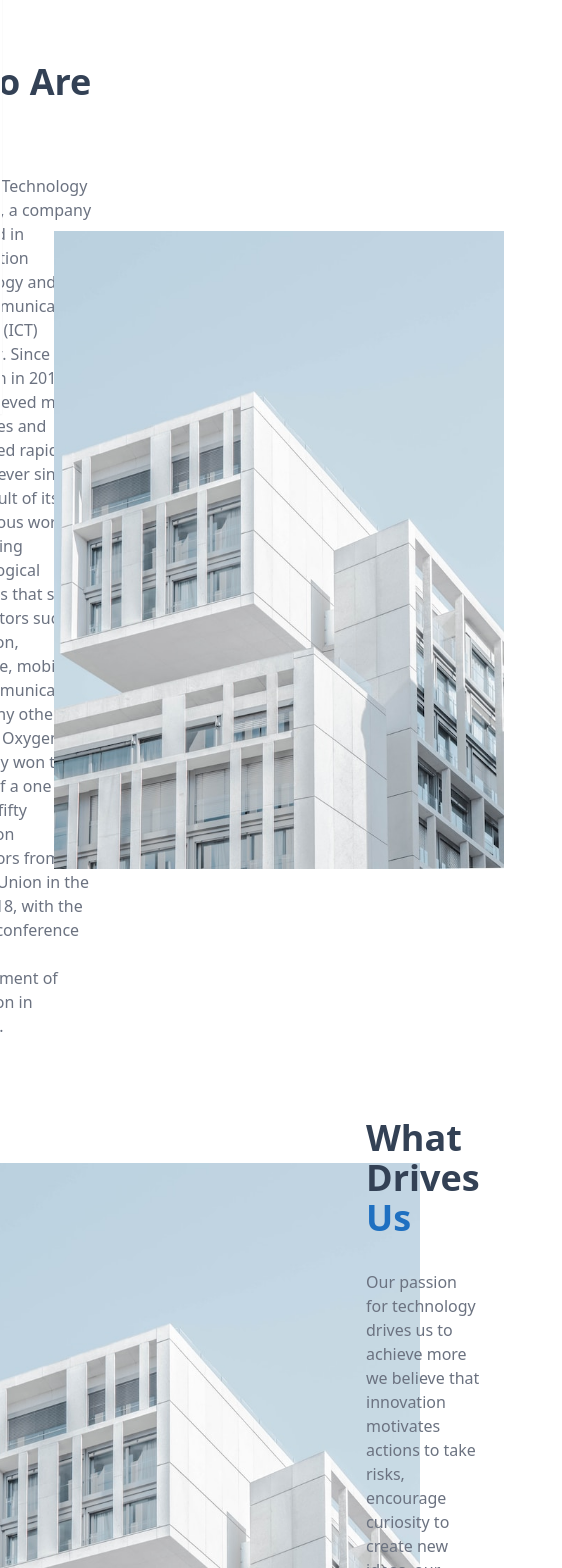
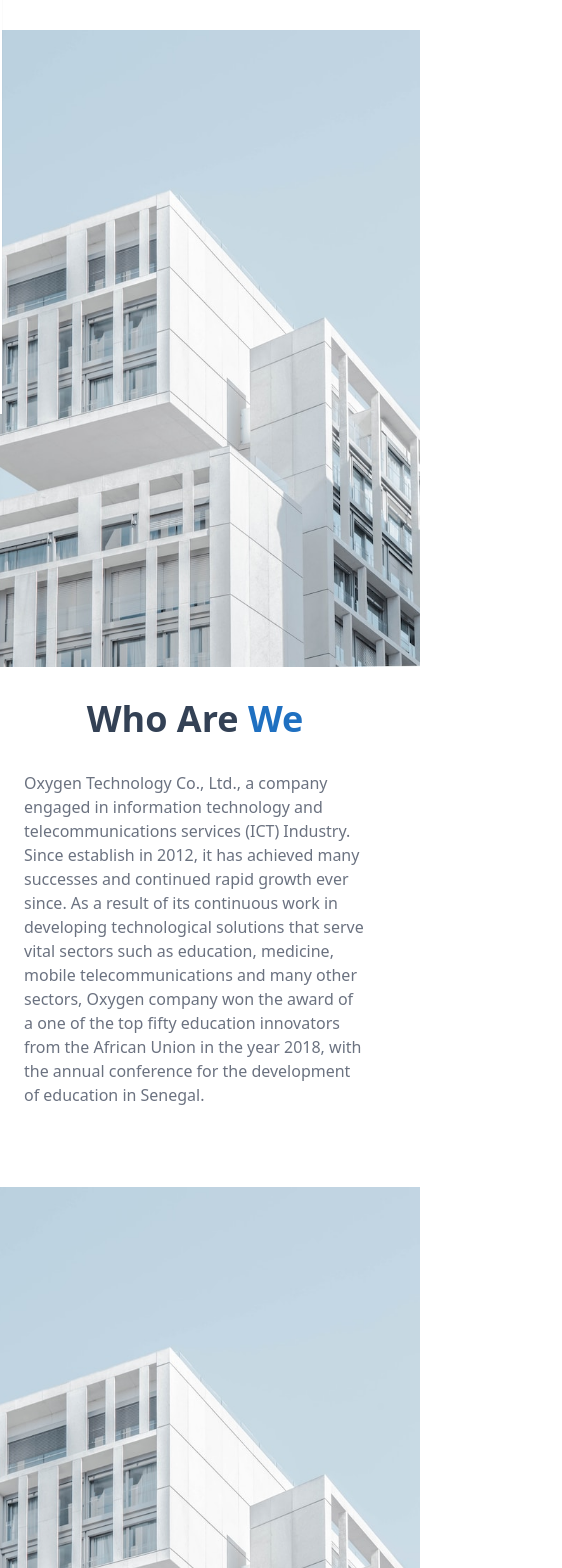
Before and after one commit to breezyx28/oxygen_ict, a Next.js app: page /about in a window 390 px wide. Shown: the part 432-2000 px from the top of the page, 562 px wide, since content can reach past the window. Built offline with nearby package versions, Linux system fonts and the light colour scheme.

Commit message:
fix about page responsivness

```diff
--- a/src/app/about/page.tsx
+++ b/src/app/about/page.tsx
@@ -6,11 +6,11 @@
   return (
     <>
       <Jumbotrun pageName={"About Us"} />
-      <section className="section-container z-50 bg-white">
+      <section className="section-container py-0 z-50 bg-white">
         <div className="container px-6 py-10 mx-auto">
-          <div className="wrapper flex justify-center gap-x-[1rem] items-center w-full">
-            <div className="flex flex-col items-center gap-y-[1rem]">
-              <div className="section-text">
+          <div className="wrapper flex md:flex-row flex-col justify-center md:gap-x-[1rem] gap-x-0 gap-y-[1rem] items-center w-full">
+            <div className="flex flex-col items-center gap-y-[1rem] md:order-1 order-2">
+              <div className="section-text md:pt-0 pt-4">
                 Who Are <span className="text-primary">We</span>
               </div>
               <p className="mt-4 text-gray-500 xl:mt-6 max-w-[1000px]">
@@ -26,7 +26,7 @@
                 Senegal.
               </p>
             </div>
-            <div className="w-full h-full flex justify-center">
+            <div className="w-full h-full flex justify-center md:order-2 order-1">
               <Image
                 className="max-w-[450px] object-cover"
                 src={"/images/building.jpg"}
@@ -38,7 +38,7 @@
           </div>
         </div>
         <div className="container px-6 py-10 mx-auto">
-          <div className="wrapper flex justify-between items-center w-full h-full">
+          <div className="wrapper flex md:flex-row flex-col justify-between items-center w-full h-full">
             <div className="w-full h-full flex justify-center">
               <Image
                 className="max-w-[450px] object-cover"
@@ -49,7 +49,7 @@
               />
             </div>
             <div className="flex flex-col items-center gap-y-[1rem]">
-              <div className="section-text">
+              <div className="section-text md:pt-0 pt-4">
                 What Drives <span className="text-primary">Us</span>
               </div>
               <p className="mt-4 text-gray-500 xl:mt-6 max-w-[1000px]">
@@ -63,7 +63,7 @@
           </div>
         </div>
         <div className="container px-6 py-10 mx-auto">
-          <div className="wrapper flex justify-between items-center w-full h-full">
+          <div className="wrapper flex md:flex-row flex-col justify-center md:gap-x-[1rem] gap-x-0 gap-y-[1rem] items-center w-full h-full">
             <div className="w-full h-full flex justify-center">
               <Image
                 className="max-w-[450px] object-cover"
@@ -74,7 +74,7 @@
               />
             </div>
             <div className="flex flex-col items-center gap-y-[1rem]">
-              <div className="section-text">
+              <div className="section-text md:pt-0 pt-4">
                 <span className="text-primary">Oxygen</span> Values
               </div>
               <p className="mt-4 text-gray-500 xl:mt-6 max-w-[1000px]">
@@ -92,9 +92,8 @@
             </div>
           </div>
         </div>
-
         <div className="container px-6 py-10 mx-auto">
-          <div className="wrapper flex justify-between items-center w-full h-full">
+          <div className="wrapper flex md:flex-row flex-col justify-center md:gap-x-[1rem] gap-x-0 gap-y-[1rem] items-center w-full h-full">
             <div className="w-full h-full flex justify-center">
               <Image
                 className="max-w-[450px] object-cover"
@@ -105,7 +104,9 @@
               />
             </div>
             <div className="flex flex-col items-center gap-y-[1rem]">
-              <div className="section-text">Mission & Milestones</div>
+              <div className="section-text md:pt-0 pt-4">
+                Mission & Milestones
+              </div>
               <p className="mt-4 text-gray-500 xl:mt-6 max-w-[1000px]">
                 Oxygen Technologies’ mission is to develop smart connecting
                 solutions that make African people life better and more
```
